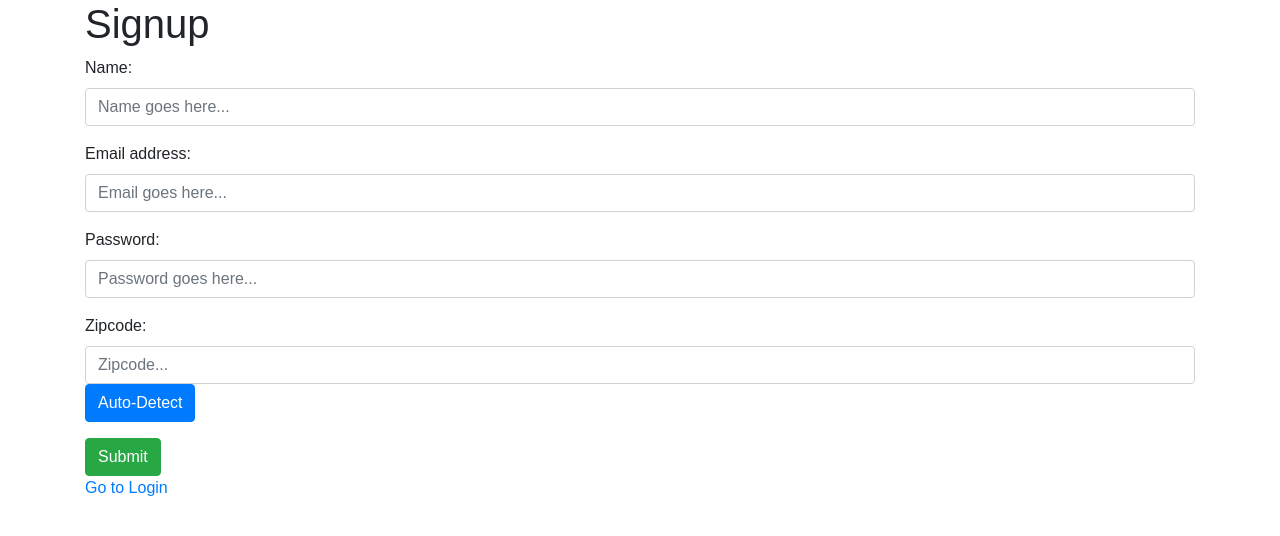
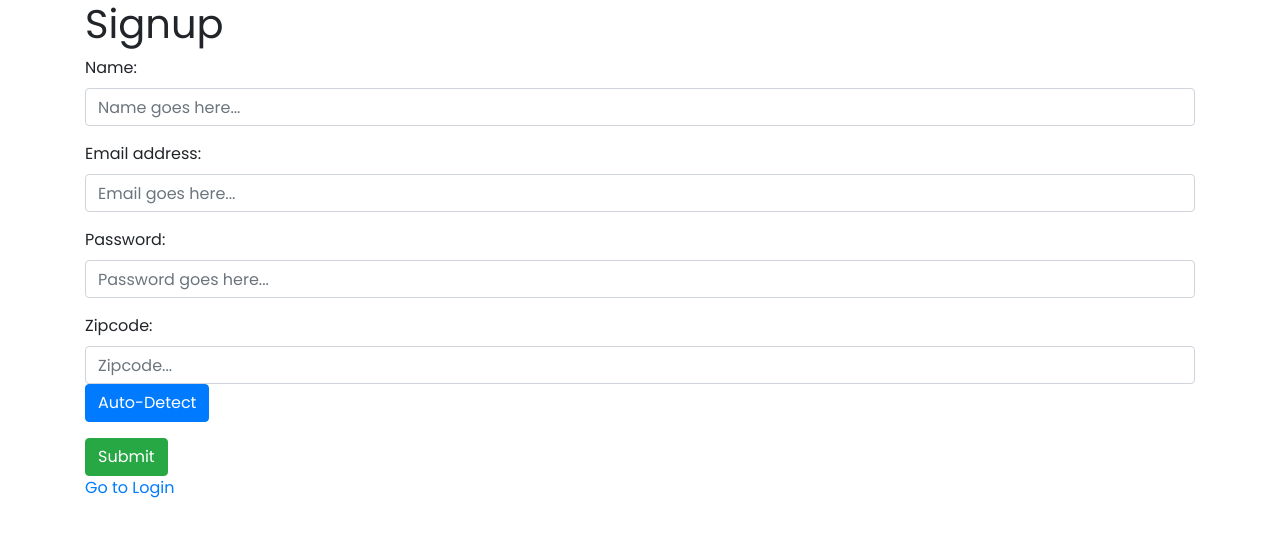
Before and after one commit to Weekend-Wanderer/WWApp, a React (Create React App) app in the folder client/: page /signup in a window 1280 px wide. Shown: the top 536 px of the page. Built offline with nearby package versions, Linux system fonts and the light colour scheme.

Commit message:
font families

```diff
--- a/client/public/index.html
+++ b/client/public/index.html
@@ -5,6 +5,7 @@
     <meta name="viewport" content="width=device-width, initial-scale=1, shrink-to-fit=no">
     <meta name="theme-color" content="#000000">
     <link rel="stylesheet" href="https://stackpath.bootstrapcdn.com/bootstrap/4.1.1/css/bootstrap.min.css">
+    <link href="https://fonts.googleapis.com/css?family=Poppins|Roboto" rel="stylesheet">
     <!--
       manifest.json provides metadata used when your web app is added to the
       homescreen on Android. See https://developers.google.com/web/fundamentals/engage-and-retain/web-app-manifest/
--- a/client/src/index.css
+++ b/client/src/index.css
@@ -1,5 +1,9 @@
+/* font-family: 'Roboto', sans-serif;
+font-family: 'Poppins', sans-serif;
+ */
+
 body {
   margin: 0;
   padding: 0;
-  font-family: sans-serif;
+  font-family: 'Poppins', sans-serif;
 }
```
